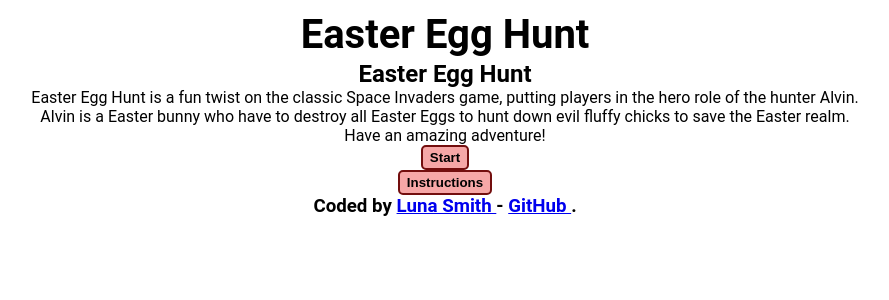
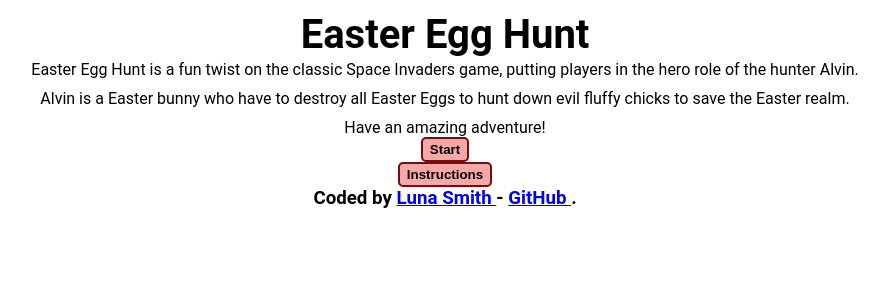
Before and after one commit to Lu-Smith/easter-mobile-game-vue, a Vue app: page / in a window 1280 px wide. Shown: the top 300 px of the page, without its empty margins (195-1084 px from the left). Built offline with nearby package versions, Linux system fonts and the light colour scheme.

Commit message:
Updated styling in DescriptionComponent.vue

```diff
--- a/src/components/DescriptionComponent.vue
+++ b/src/components/DescriptionComponent.vue
@@ -1,8 +1,18 @@
 <template>
     <div class="gameDescription">
-        <h2><span>Easter</span> Egg Hunt</h2>
         <p>Easter Egg Hunt is a fun twist on the classic Space Invaders game, putting players in the hero role of the hunter Alvin.</p>
         <p>Alvin is a Easter bunny who have to destroy all Easter Eggs to hunt down evil fluffy chicks to save the Easter realm.</p>
         <p>Have an amazing adventure!</p>
     </div>
 </template>
+
+<style scoped>
+.gameDescription{
+    display: flex;
+    align-items: center;
+    justify-content: center;
+    flex-direction: column;
+    gap: 10px;
+    margin: 0 50px;
+}
+</style>
```
